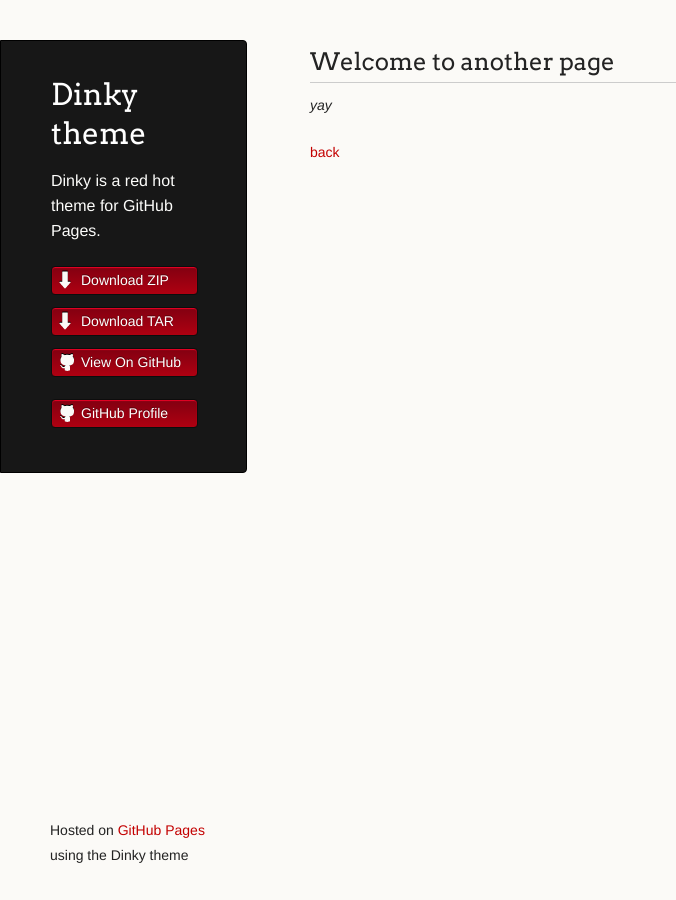
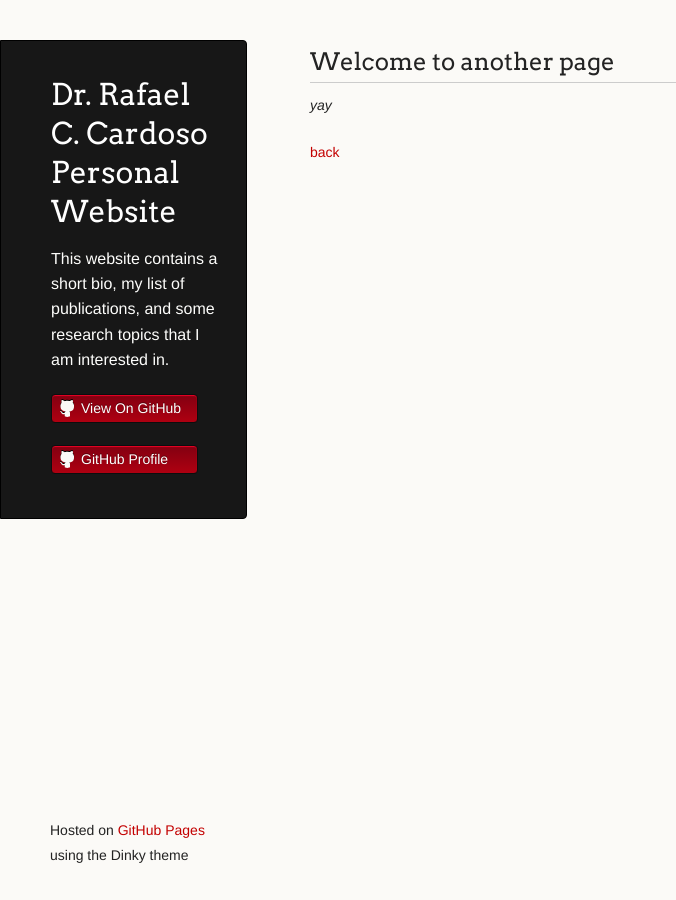
Before and after one commit to rafaelcaue/rafaelcaue.github.io, a Jekyll site: the page built from another-page.md, in a window 1280 px wide. Shown: the whole page, without its empty margins (0-676 px from the left). Built offline with Jekyll 4.4.1, drawn with Linux system fonts in a browser that asks for light colours; our own code applies the rules of GitHub Pages for plain Markdown files.

Commit message:
First edit

```diff
--- a/_config.yml
+++ b/_config.yml
@@ -1,5 +1,4 @@
-title: Dinky theme
-description: Dinky is a red hot theme for GitHub Pages.
-show_downloads: true
+title: Dr. Rafael C. Cardoso Personal Website
+description: This website contains a short bio, my list of publications, and some research topics that I am interested in.
 google_analytics:
 theme: jekyll-theme-dinky
```
Also changed, not shown: favicon.ico (added), 2 other files.
